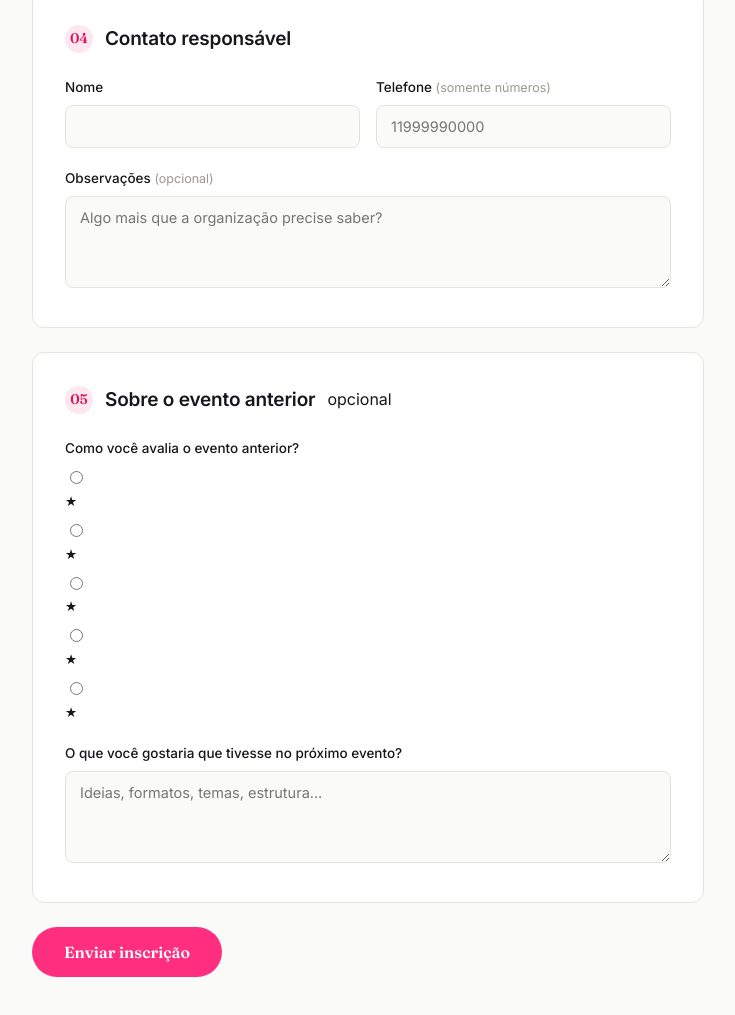
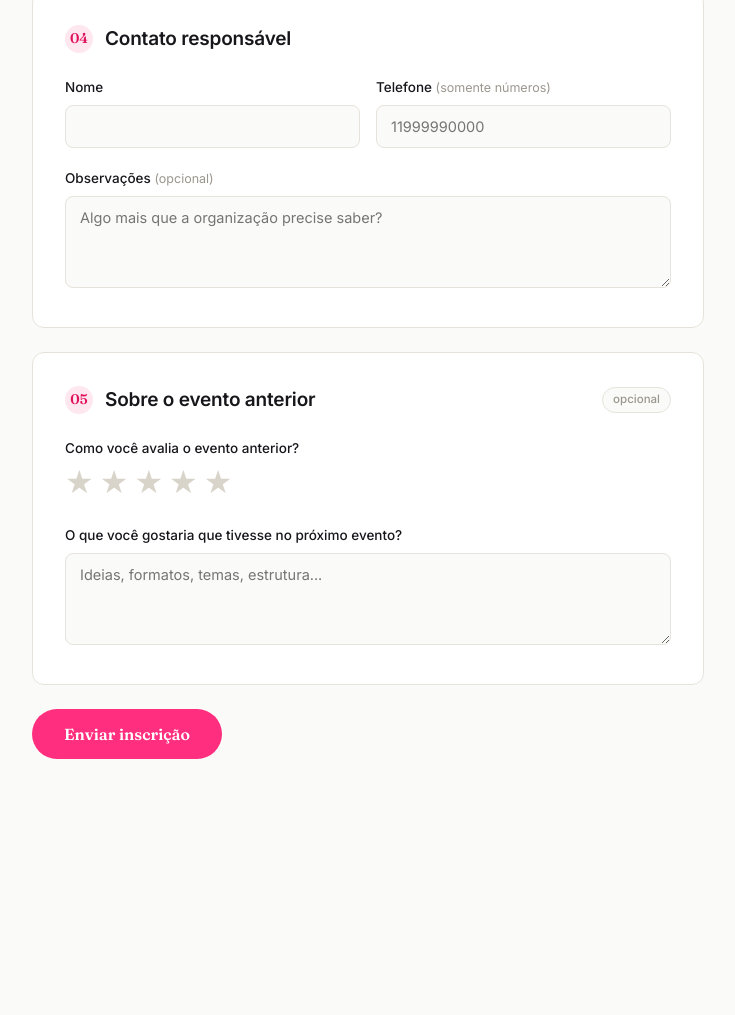
Before and after one commit to Bispocode/Fluxo_forms, a plain HTML site: page index.html in a window 1280 px wide. Shown: the part 1626-2641 px from the top of the page, without its empty margins (272-1007 px from the left). After the commit the page ends 2485 px from the top, so only its background shows below. Drawn offline with Linux system fonts and the light colour scheme.

Commit message:
Update index.html

```diff
--- a/index.html
+++ b/index.html
@@ -122,6 +122,47 @@
     align-items:center;
     gap:12px;
     margin-bottom:24px;
+  }
+  .opt-tag{
+    font-size:11.5px;
+    font-weight:500;
+    color:var(--muted-2);
+    background:var(--bg);
+    border:1px solid var(--border);
+    border-radius:999px;
+    padding:3px 10px;
+    margin-left:auto;
+  }
+  .rating{
+    display:flex;
+    flex-direction:row-reverse;
+    justify-content:flex-end;
+    gap:6px;
+    width:fit-content;
+  }
+  .rating input{
+    position:absolute;
+    opacity:0;
+    width:0;height:0;
+  }
+  .rating label{
+    font-size:32px;
+    line-height:1;
+    color:var(--border-strong);
+    cursor:pointer;
+    transition:color .18s ease, transform .18s ease;
+  }
+  .rating label:hover,
+  .rating label:hover ~ label{
+    color:var(--pink);
+    transform:scale(1.15) rotate(-4deg);
+  }
+  .rating input:checked ~ label{
+    color:var(--pink);
+  }
+  .rating input:focus-visible ~ label{
+    outline:2px solid var(--pink);
+    outline-offset:2px;
   }
   .section-num span.n{
     font-family:'Fraunces',serif;
@@ -313,6 +354,10 @@
           <option>2º semestre</option>
           <option>3º semestre</option>
           <option>4º semestre</option>
+          <option>5º semestre</option>
+          <option>6º semestre</option>
+          <option>7º semestre</option>
+          <option>8º semestre ou mais</option>
         </select>
       </div>
 
@@ -393,7 +438,6 @@
       </div>
     </div>
 
-
     <div class="submit-row">
       <button type="submit" class="submit">Enviar inscrição</button>
       <span id="savingState" class="hint"></span>
@@ -412,7 +456,7 @@
 
 <script>
 // Cole aqui a URL do seu Web App do Apps Script (passo 4 do guia)
-const APPS_SCRIPT_URL = "https://script.google.com/macros/s/AKfycbxsyEig078r9tYb1qmy_BPnDXNIdhPJpUxjbODT4VIQyF72cdeXGKSlH-02mtKDjiv5/exec";
+const APPS_SCRIPT_URL = "COLE_AQUI_A_URL_DO_SEU_APPS_SCRIPT";
 
 const membersWrap = document.getElementById('membersWrap');
 const memberCount = document.getElementById('memberCount');
@@ -512,6 +556,7 @@ form.addEventListener('submit', async (e) => {
     nome, semestre, descricao,
     integrantes, qtdIntegrantes: integrantes.length,
     equipamentos, equipOutro, contatoNome, contatoInfo: contatoInfoVal, obs,
+    avaliacaoEvento, sugestaoEvento,
     enviadoEm: new Date().toISOString()
   };
 
```
